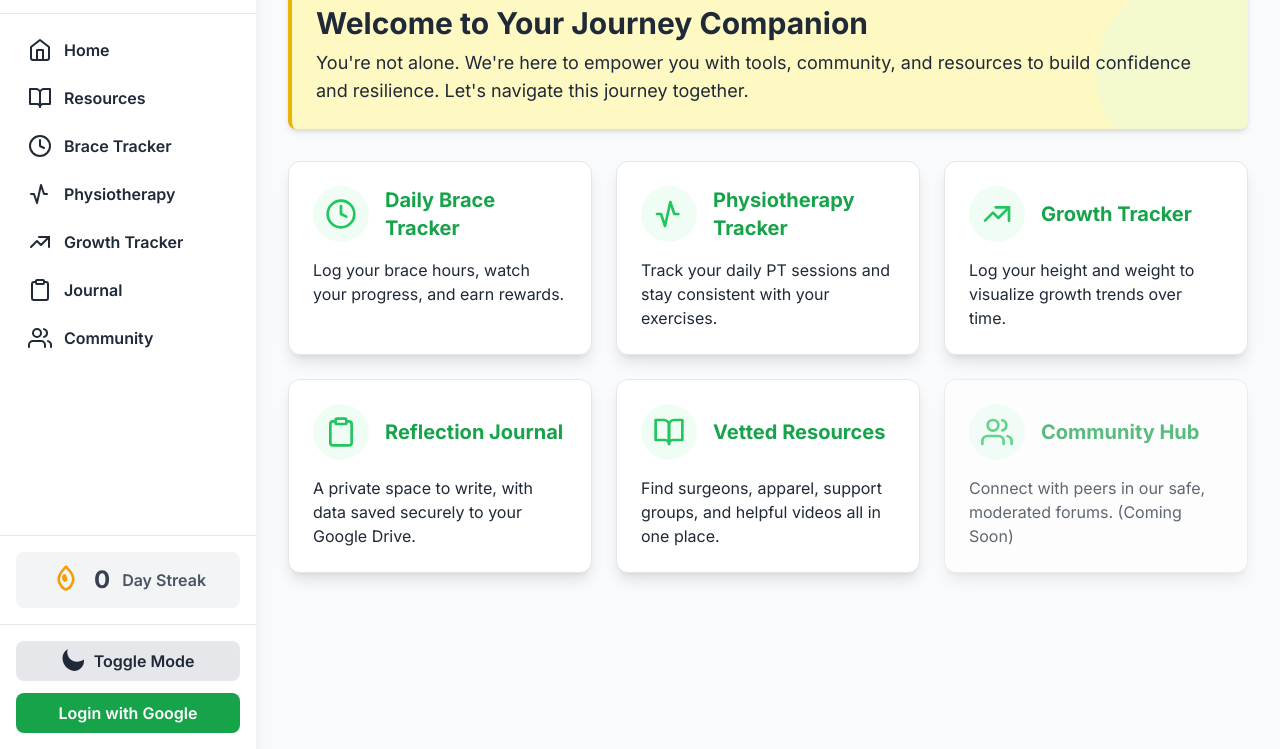
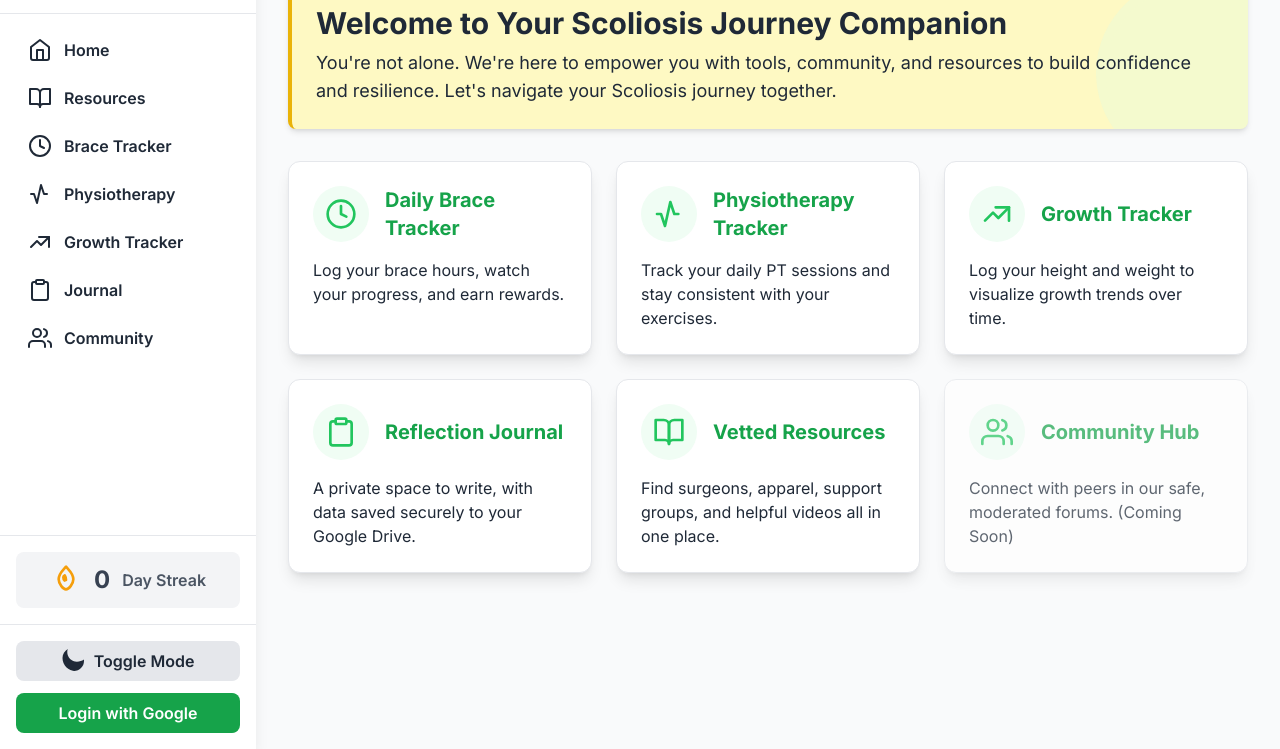
Before and after one commit to leiamehta/beyondthecurve, a plain HTML site: page index.html in a window 1280 px wide. Shown: the part 51-800 px from the top of the page. Drawn offline with nearby package versions, Linux system fonts and the light colour scheme.

Commit message:
Update welcome tab

```diff
--- a/index.html
+++ b/index.html
@@ -228,8 +228,8 @@
                 <div id="home-page" class="page active">
                     <div class="bg-yellow-100 border-l-4 border-gold-500 text-gray-800 dark:bg-gray-800 dark:text-yellow-100 dark:border-gold-500 p-6 rounded-lg shadow-md relative overflow-hidden">
                         <div class="relative z-10">
-                            <h2 class="text-3xl font-bold mb-2">Welcome to Your Journey Companion</h2>
-                            <p class="text-lg">You're not alone. We're here to empower you with tools, community, and resources to build confidence and resilience. Let's navigate this journey together.</p>
+                            <h2 class="text-3xl font-bold mb-2">Welcome to Your Scoliosis Journey Companion</h2>
+                            <p class="text-lg">You're not alone. We're here to empower you with tools, community, and resources to build confidence and resilience. Let's navigate your Scoliosis journey together.</p>
                         </div>
                         <svg class="absolute -bottom-10 -right-10 text-green-200 dark:text-green-800 w-48 h-48 opacity-30" fill="currentColor" viewBox="0 0 200 200" xmlns="http://www.w3.org/2000/svg">
                             <path d="M100 5C152.467 5 195 47.5329 195 100C195 152.467 152.467 195 100 195C47.5329 195 5 152.467 5 100C5 47.5329 47.5329 5 100 5Z" stroke="currentColor" stroke-width="10" stroke-linecap="round" stroke-linejoin="round" transform="rotate(30 100 100)"/>
```
